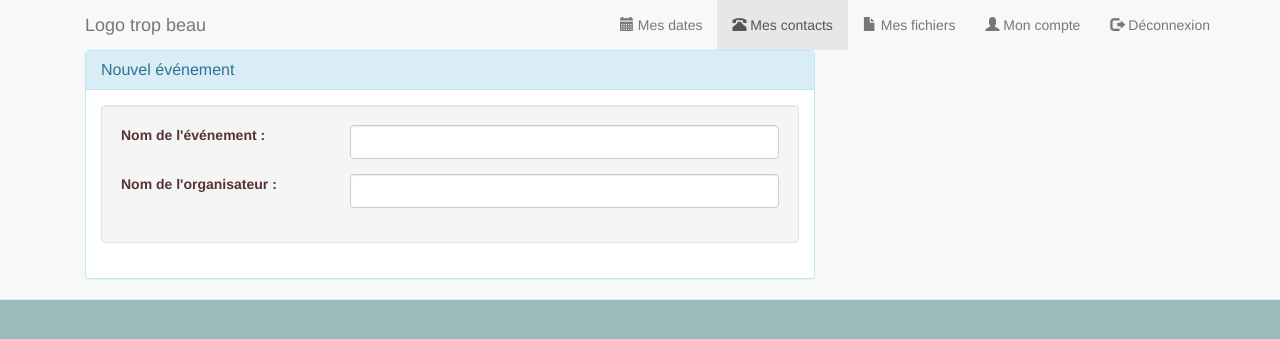
After one commit to Projet-booking-IUT2/speed-booking, a PHP site: page /Views/view.evenementNouveau.php in a window 1280 px wide. The commit adds this page. Shown: the top 339 px of the page. Run offline with PHP 8.4, Linux system fonts and the light colour scheme; some libraries are stand-ins or nearby versions.

Commit message:
design de la vue date (événement)

```diff
--- /dev/null
+++ b/Speedbooking/Views/view.evenementNouveau.php
@@ -0,0 +1,26 @@
+<?php include('../Views/view.interne.header.php'); ?>
+
+<li><a href="../Controler/date.ctrl.php"><span class="glyphicon glyphicon-calendar"></span> Mes dates</a></li>
+<li class="active"><a href="../Controler/contacts.ctrl.php?accueil=true"><span class="glyphicon glyphicon-phone-alt"></span> Mes contacts</a></li>
+<li><a href="../Controler/fichiers.ctrl.php" ><span class="glyphicon glyphicon-file"></span> Mes fichiers</a></li>
+<li><a href="../Controler/compte.ctrl.php" ><span class="glyphicon glyphicon-user"></span> Mon compte</a></li>
+<li><a href="../Controler/portail.ctrl.php" ><span class="glyphicon glyphicon-log-out"></span> Déconnexion</a></li>
+</ul>
+
+<div class="col-md-8">
+  <div class="panel panel-info">
+    <div class="panel-heading">
+      <h3 class="panel-title">Nouvel événement</h3>
+    </div>
+    <div class="panel-body">
+         <form action="../Controler/date.ctrl.php" method="post" class= " well form ">
+            <input type="hidden" name="add" />
+            <div class="form-group row">
+                <label for="nom" class="col-md-4 control-label">Nom de l'événement : </label>
+                <div class="col-md-8"><input type="text" id="nom" class="form-control" name="c_nom"></div>
+            </div>
+            <div class="form-group row">
+                <label for="org" class="col-md-4 control-label">Nom de l'organisateur : </label>
+                <div class="col-md-8"><input type="text" id="org" class="form-control" name="c_org"></div>
+            </div>
+            <!-- Afficher les Noms de groupes pour les ajouter à l'event -->
```
Also changed, not shown: Speedbooking/Views/view.interne.date.php (+17 -6 lines).
